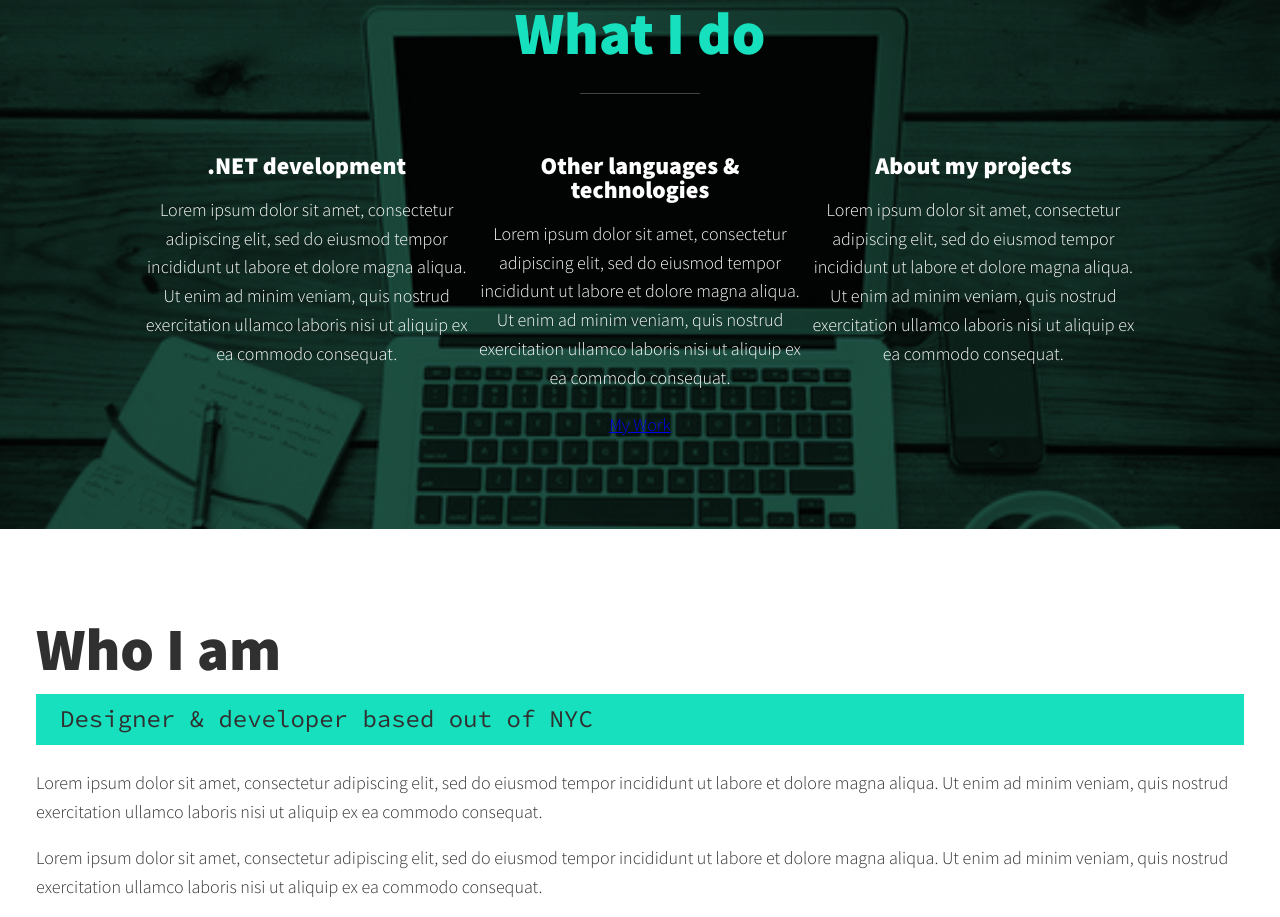
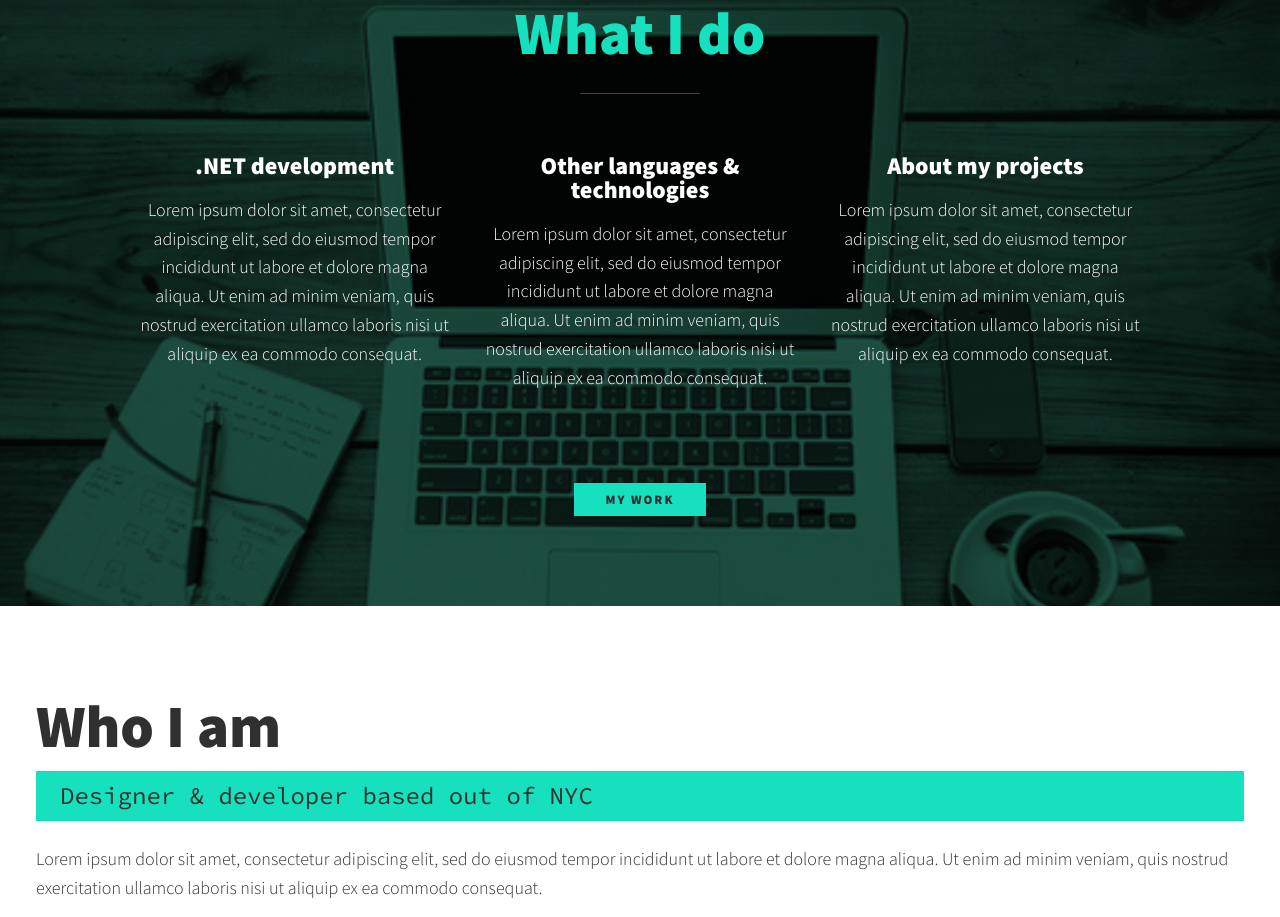
Before and after one commit to DubravkaTrampa/MyPortfolio, a plain HTML site: page index.html in a window 1280 px wide. Shown: the part 835-1752 px from the top of the page. Drawn offline with nearby package versions, Linux system fonts and the light colour scheme.

Commit message:
Section services done by some point.

```diff
--- a/css/style.css
+++ b/css/style.css
@@ -59,6 +59,28 @@ img {
 
 strong { font-weight: var(--fw-bold) }
 
+:focus {
+    outline: 3px solid var(--clr-accent);
+    outline-offset: 3px;
+}
+/* Buttons */
+
+.btn {
+    display: inline-block;
+    padding: .5em 2.5em;
+    background: var(--clr-accent);
+    color: var(--clr-dark);
+    text-decoration: none;
+    cursor: pointer;
+    font-size: .8rem;
+    text-transform: uppercase;
+    letter-spacing: 2px;
+    font-weight: var(--fw-bold);
+    transition: trasform 200ms ease-in-out;
+}
+.btn:hover {
+    transform: scale(1.1);
+}
 /* Typography */
 
 h1,
@@ -162,11 +184,24 @@ nav { display: none; }
         background: var(--clr-light);
         opacity: 0.25;
     }
+    .services {
+        margin-bottom: 4em;
+    }
+
+    .service {
+        max-width: 500px;
+        margin: 0 auto;
+    }
+
     @media (min-width: 800px){
         .services {
             display: flex;
             max-width: 1000px;
-            margin: 0 auto;
+            margin-left: auto;
+            margin-right: auto;
+        }
+        .service + .service {
+            margin-left: 2em;
         }
     }
 }
```
